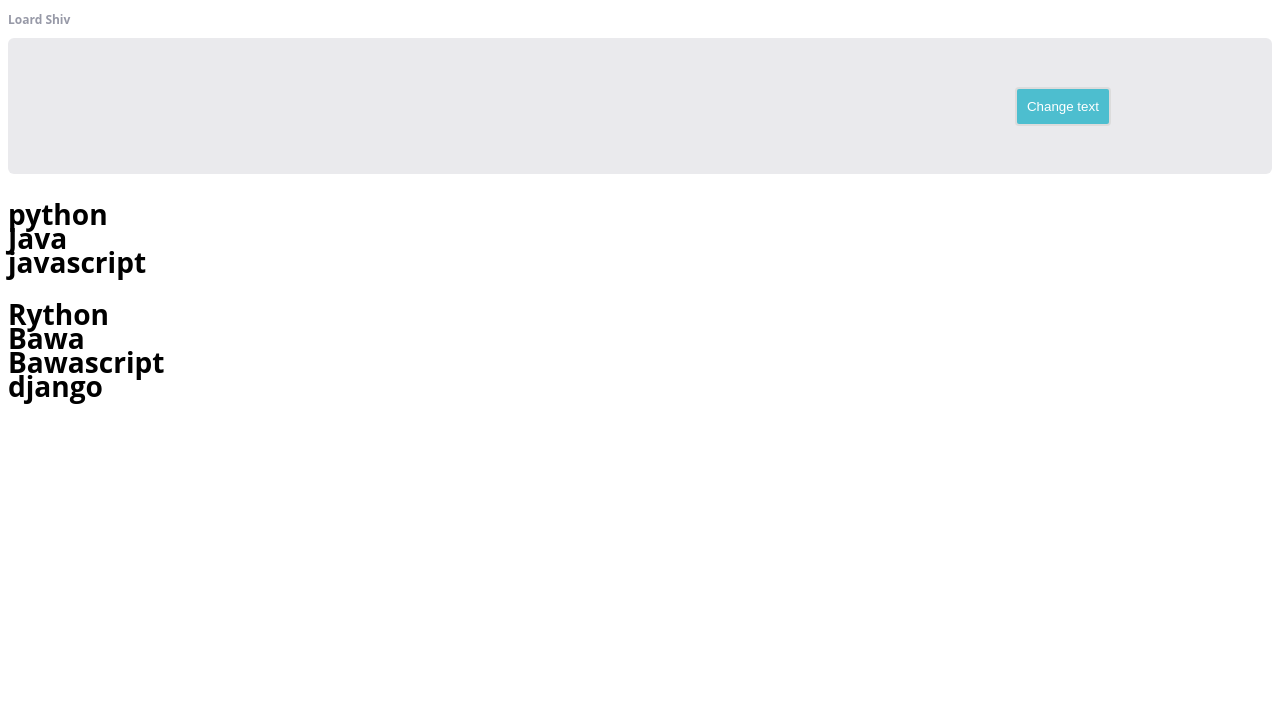
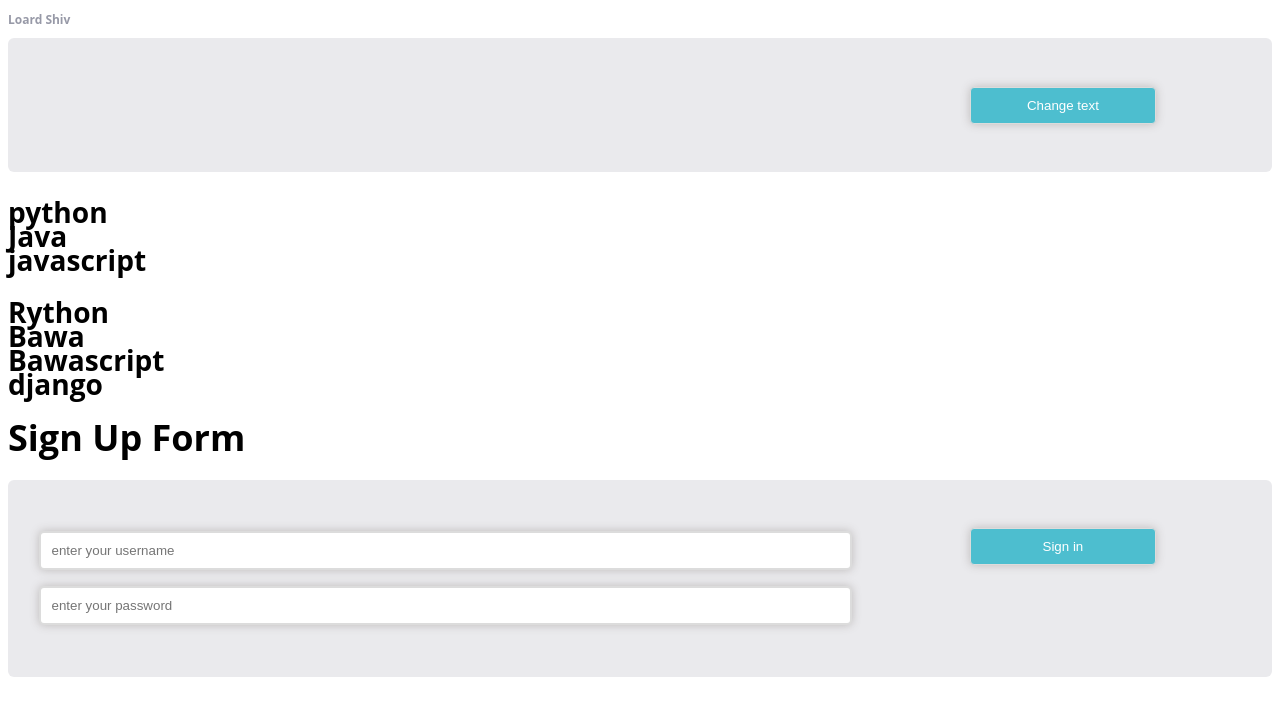
Before and after one commit to Lord-shiv/Django_rest_projects, a React (Create React App) app in the folder Register_user/front_end/: page / in a window 1280 px wide. Shown: the top 716 px of the page. Built offline with nearby package versions, Linux system fonts and the light colour scheme.

Commit message:
adds forms using setState

```diff
--- a/Register_user/front_end/src/App.css
+++ b/Register_user/front_end/src/App.css
@@ -64,25 +64,46 @@ aside {
 .button {
   border-radius: 4px;
   background-color: #4dbecf;
-  border: 2px solid gainsboro;
+  border: 1px solid gainsboro;
   color: white;
   text-align: center;
   padding: 10px;
-  width: auto;
+  width: 50%;
   transition: all 0.5s;
   cursor: pointer;
   margin: 5px;
   outline: none;
+  box-shadow: #bdbaba 0 0 10px 0;
 }
 
 
+.button:hover {
+  background-color : #4398a5;
+  width: 45%;
+}
+
 /* .button:hover {
-  background-color : #4398a5;
-  width: 20%;
-} */
-
-.button:hover {
   transform:scale(1.1,1.1);
     -webkit-transform:scale(1.1,1.1);
     -moz-transform:scale(1.1,1.1);
+} */
+
+.input {
+  width: 90%;
+  padding: 10px;
+  outline: none;
+  border: 2px solid gainsboro;
+  border-radius: 5px;
+  color: gray;
+  margin: 8px;
+  padding-right: 10%;
+  box-shadow: #bdbaba 0 0 10px 0;
 }
+
+.input-icons > .fa-lock {
+  position: absolute;
+  top: 7px;
+  left: 7px;
+  font-size: 15px;
+  color: red;
+}
--- a/Register_user/front_end/src/App.js
+++ b/Register_user/front_end/src/App.js
@@ -4,6 +4,7 @@ import UserFormClass from './components/UserForms';
 import Name from './components/Name';
 import Example from './components/Example';
 import Example2 from './components/Example2';
+import Form from './components/Form';
 
 function App() {
   function clicked() {
@@ -14,6 +15,7 @@ function App() {
       <Name />
       <Example names={['python', 'Java', 'javascript',]} />
       <Example2 names={['Rython', 'Bawa', 'Bawascript', 'django',]} />
+      <Form />
     </div>
   );
 }
--- /dev/null
+++ b/Register_user/front_end/src/components/Form.js
@@ -0,0 +1,41 @@
+import React, { Component } from 'react'
+
+class Form extends Component {
+    constructor(props) {
+        super(props)
+
+        this.state = {
+            username: '',
+            password: ''
+        }
+    }
+    usernameHandler = (event) => {
+        this.setState({
+            username: event.target.value
+        })
+    }
+
+    passwordHandler = (event) => {
+        this.setState({
+            password: event.target.value
+        })
+    }
+    render() {
+        return (
+            <div>
+                <h2>Sign Up Form</h2>
+                <div className="container">
+                    <section>
+                        <input className="input" value={this.state.username} type="text" placeholder="enter your username" onChange={this.usernameHandler} ></input>
+                        <input className="input" value={this.state.password} type="password" placeholder="enter your password" onChange={this.passwordHandler} ></input>
+                    </section>
+                    <aside>
+                        <button type="submit" class="button">Sign in </button>
+                    </aside>
+                </div>
+            </div>
+        )
+    }
+}
+
+export default Form
```
